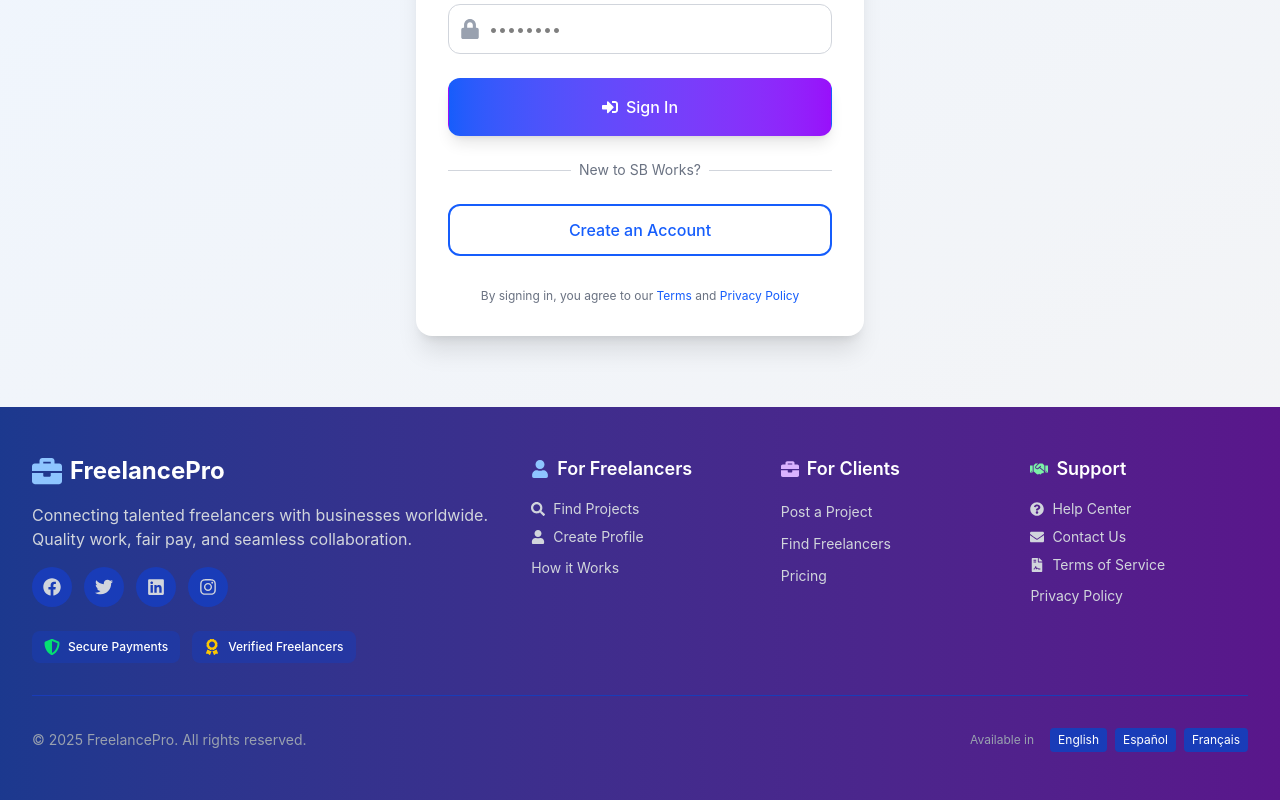
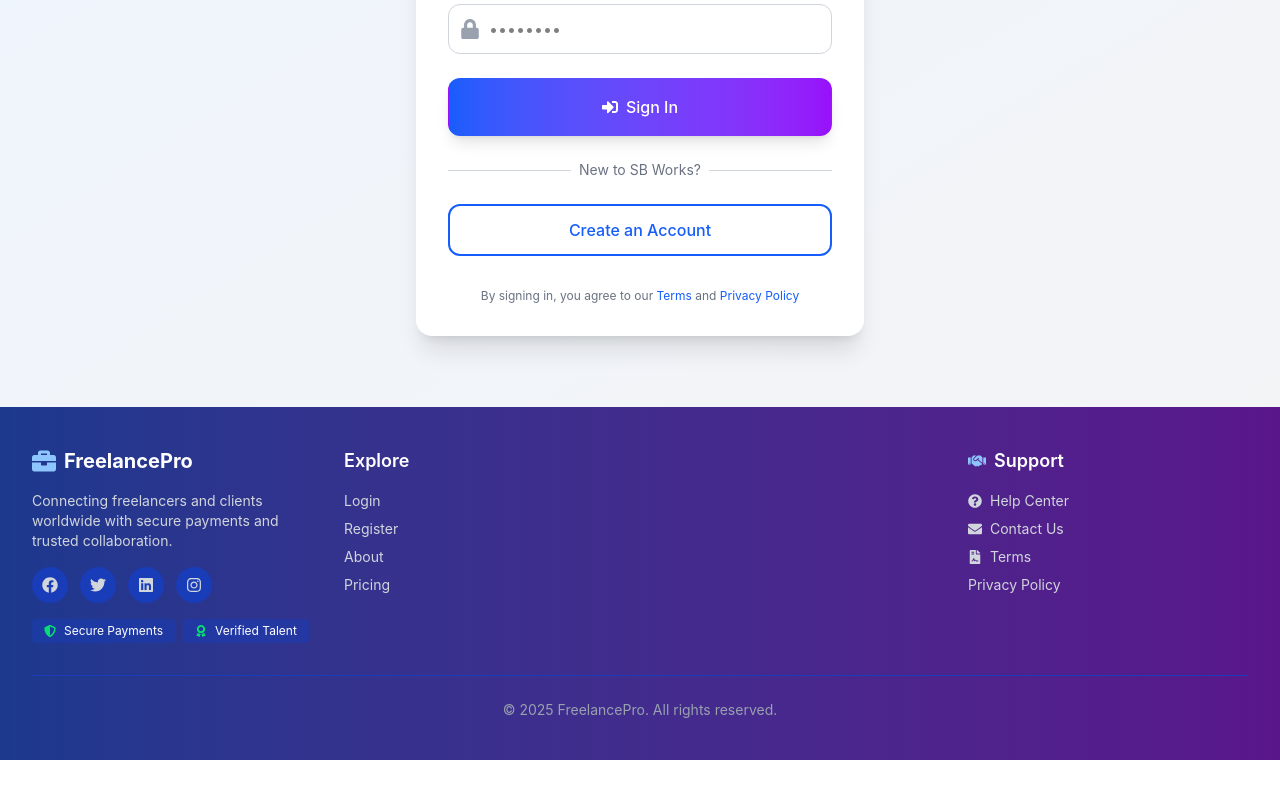
Before and after one commit to logapriyanm/Freelance-Platform, a React app in the folder frontend/: page /login in a window 1280 px wide. Shown: the part 457-1257 px from the top of the page. After the commit the page ends 1217 px from the top, so only its background shows below. Built offline with nearby package versions, Linux system fonts and the light colour scheme; the HTML template or start-up script is replaced by a standard one.

Commit message:
Footer Update

```diff
--- a/frontend/src/components/common/Footer.jsx
+++ b/frontend/src/components/common/Footer.jsx
@@ -1,11 +1,11 @@
-import React from 'react';
-import { Link } from 'react-router-dom';
+import React from "react";
+import { Link } from "react-router-dom";
+import { useSelector } from "react-redux";
 import {
   FaFacebook,
   FaTwitter,
   FaLinkedin,
   FaInstagram,
-  FaGithub,
   FaBriefcase,
   FaUser,
   FaSearch,
@@ -14,187 +14,153 @@ import {
   FaFileContract,
   FaShieldAlt,
   FaAward,
-  FaHandshake
-} from 'react-icons/fa';
+  FaHandshake,
+} from "react-icons/fa";
 
 const Footer = () => {
+  const { user, token } = useSelector((state) => state.auth);
+  const role = user?.role; // admin | freelancer | client | user
+
+  // 🔴 Hide footer completely for admin
+  if (role === "admin") return null;
+
   return (
     <footer className="bg-gradient-to-r from-blue-900 to-purple-900 text-white mt-auto">
-      <div className="container mx-auto px-4 py-8 sm:py-12">
-        <div className="grid grid-cols-1 sm:grid-cols-2 lg:grid-cols-5 gap-6 sm:gap-8">
-          {/* Company Info */}
-          <div className="lg:col-span-2">
+      <div className="container mx-auto px-4 py-10">
+
+        {/* ================= GRID ================= */}
+        <div className="grid grid-cols-1 sm:grid-cols-2 lg:grid-cols-4 gap-8 items-start">
+
+          {/* ================= COLUMN 1 — COMPANY ================= */}
+          <div>
             <div className="flex items-center mb-4">
-              <FaBriefcase className="text-2xl sm:text-3xl mr-2 text-blue-300" />
-              <h3 className="text-xl sm:text-2xl font-bold">FreelancePro</h3>
-            </div>
-            <p className="text-gray-300 mb-4 text-sm sm:text-base">
-              Connecting talented freelancers with businesses worldwide.
-              Quality work, fair pay, and seamless collaboration.
-            </p>
-            <div className="flex space-x-3 mb-6">
-              <a href="#" className="w-8 h-8 sm:w-10 sm:h-10 rounded-full bg-blue-800 flex items-center justify-center text-gray-300 hover:text-white hover:bg-blue-700 transition-colors duration-300">
-                <FaFacebook className="text-lg" />
-              </a>
-              <a href="#" className="w-8 h-8 sm:w-10 sm:h-10 rounded-full bg-blue-800 flex items-center justify-center text-gray-300 hover:text-white hover:bg-blue-700 transition-colors duration-300">
-                <FaTwitter className="text-lg" />
-              </a>
-              <a href="#" className="w-8 h-8 sm:w-10 sm:h-10 rounded-full bg-blue-800 flex items-center justify-center text-gray-300 hover:text-white hover:bg-blue-700 transition-colors duration-300">
-                <FaLinkedin className="text-lg" />
-              </a>
-              <a href="#" className="w-8 h-8 sm:w-10 sm:h-10 rounded-full bg-blue-800 flex items-center justify-center text-gray-300 hover:text-white hover:bg-blue-700 transition-colors duration-300">
-                <FaInstagram className="text-lg" />
-              </a>
+              <FaBriefcase className="text-2xl mr-2 text-blue-300" />
+              <h3 className="text-xl font-bold">FreelancePro</h3>
             </div>
 
-            {/* Trust Badges */}
-            <div className="flex flex-wrap gap-3">
-              <div className="flex items-center bg-blue-800/50 px-3 py-2 rounded-lg">
-                <FaShieldAlt className="text-green-400 mr-2" />
-                <span className="text-xs font-medium">Secure Payments</span>
-              </div>
-              <div className="flex items-center bg-blue-800/50 px-3 py-2 rounded-lg">
-                <FaAward className="text-yellow-400 mr-2" />
-                <span className="text-xs font-medium">Verified Freelancers</span>
-              </div>
+            <p className="text-gray-300 text-sm mb-4">
+              Connecting freelancers and clients worldwide with secure payments
+              and trusted collaboration.
+            </p>
+
+            <div className="flex space-x-3 mb-4">
+              <SocialIcon Icon={FaFacebook} />
+              <SocialIcon Icon={FaTwitter} />
+              <SocialIcon Icon={FaLinkedin} />
+              <SocialIcon Icon={FaInstagram} />
+            </div>
+
+            <div className="flex flex-wrap gap-2">
+              <Badge icon={<FaShieldAlt />} text="Secure Payments" />
+              <Badge icon={<FaAward />} text="Verified Talent" />
             </div>
           </div>
 
-          {/* For Freelancers */}
-          <div>
-            <h4 className="text-lg font-semibold mb-4 flex items-center">
-              <FaUser className="mr-2 text-blue-300" />
-              For Freelancers
-            </h4>
-            <ul className="space-y-2">
-              <li>
-                <Link
-                  to="/browse-projects"
-                  className="text-gray-300 hover:text-white transition-colors duration-300 flex items-center text-sm"
-                >
-                  <FaSearch className="mr-2 text-sm" />
-                  Find Projects
-                </Link>
-              </li>
-              <li>
-                <Link
-                  to="/profile"
-                  className="text-gray-300 hover:text-white transition-colors duration-300 flex items-center text-sm"
-                >
-                  <FaUser className="mr-2 text-sm" />
-                  Create Profile
-                </Link>
-              </li>
-              <li>
-                <Link
-                  to="/how-it-works"
-                  className="text-gray-300 hover:text-white transition-colors duration-300 text-sm"
-                >
-                  How it Works
-                </Link>
-              </li>
-            </ul>
-          </div>
+          {/* ================= COLUMN 2 — ROLE BASED ================= */}
+          {!token && (
+            <FooterSection title="Explore">
+              <FooterLink to="/login">Login</FooterLink>
+              <FooterLink to="/register">Register</FooterLink>
+              <FooterLink to="/about">About</FooterLink>
+              <FooterLink to="/pricing">Pricing</FooterLink>
+            </FooterSection>
+          )}
 
-          {/* For Clients */}
-          <div>
-            <h4 className="text-lg font-semibold mb-4 flex items-center">
-              <FaBriefcase className="mr-2 text-purple-300" />
-              For Clients
-            </h4>
-            <ul className="space-y-2">
-              <li>
-                <Link
-                  to="/post-project"
-                  className="text-gray-300 hover:text-white transition-colors duration-300 text-sm"
-                >
-                  Post a Project
-                </Link>
-              </li>
-              <li>
-                <Link
-                  to="/find-freelancers"
-                  className="text-gray-300 hover:text-white transition-colors duration-300 text-sm"
-                >
-                  Find Freelancers
-                </Link>
-              </li>
-              <li>
-                <Link
-                  to="/pricing"
-                  className="text-gray-300 hover:text-white transition-colors duration-300 text-sm"
-                >
-                  Pricing
-                </Link>
-              </li>
-            </ul>
-          </div>
+          {token && role === "freelancer" && (
+            <FooterSection title="For Freelancers" icon={<FaUser />}>
+              <FooterLink to="/freelancer/projects" icon={<FaSearch />}>
+                Find Projects
+              </FooterLink>
+              <FooterLink to="/freelancer/my-bids">My Bids</FooterLink>
+              <FooterLink to="/freelancer/earnings">Earnings</FooterLink>
+              <FooterLink to="/profile">My Profile</FooterLink>
+            </FooterSection>
+          )}
 
-          {/* Support */}
-          <div>
-            <h4 className="text-lg font-semibold mb-4 flex items-center">
-              <FaHandshake className="mr-2 text-green-300" />
-              Support
-            </h4>
-            <ul className="space-y-2">
-              <li>
-                <Link
-                  to="/help"
-                  className="text-gray-300 hover:text-white transition-colors duration-300 flex items-center text-sm"
-                >
-                  <FaQuestionCircle className="mr-2 text-sm" />
-                  Help Center
-                </Link>
-              </li>
-              <li>
-                <Link
-                  to="/contact"
-                  className="text-gray-300 hover:text-white transition-colors duration-300 flex items-center text-sm"
-                >
-                  <FaEnvelope className="mr-2 text-sm" />
-                  Contact Us
-                </Link>
-              </li>
-              <li>
-                <Link
-                  to="/terms"
-                  className="text-gray-300 hover:text-white transition-colors duration-300 flex items-center text-sm"
-                >
-                  <FaFileContract className="mr-2 text-sm" />
-                  Terms of Service
-                </Link>
-              </li>
-              <li>
-                <Link
-                  to="/privacy"
-                  className="text-gray-300 hover:text-white transition-colors duration-300 text-sm"
-                >
-                  Privacy Policy
-                </Link>
-              </li>
-            </ul>
-          </div>
+          {token && (role === "client" || role === "user") && (
+            <FooterSection title="For Clients" icon={<FaBriefcase />}>
+              <FooterLink to="/client/post-project">
+                Post a Project
+              </FooterLink>
+              <FooterLink to="/projects">
+                Browse Freelancers
+              </FooterLink>
+              <FooterLink to="/client/projects">
+                My Projects
+              </FooterLink>
+              <FooterLink to="/client/payments">
+                Payments
+              </FooterLink>
+            </FooterSection>
+          )}
+
+          {/* ================= COLUMN 3 — SPACER ================= */}
+          <div className="hidden lg:block" />
+
+          {/* ================= COLUMN 4 — SUPPORT ================= */}
+          <FooterSection title="Support" icon={<FaHandshake />}>
+            <FooterLink to="/help" icon={<FaQuestionCircle />}>
+              Help Center
+            </FooterLink>
+            <FooterLink to="/contact" icon={<FaEnvelope />}>
+              Contact Us
+            </FooterLink>
+            <FooterLink to="/terms" icon={<FaFileContract />}>
+              Terms
+            </FooterLink>
+            <FooterLink to="/privacy">
+              Privacy Policy
+            </FooterLink>
+          </FooterSection>
         </div>
 
-        {/* Copyright */}
-        <div className="mt-8 pt-6 sm:pt-8 border-t border-blue-800">
-          <div className="flex flex-col sm:flex-row justify-between items-center gap-4">
-            <p className="text-center sm:text-left text-gray-400 text-xs sm:text-sm">
-              © {new Date().getFullYear()} FreelancePro. All rights reserved.
-            </p>
-            <div className="flex items-center space-x-4">
-              <span className="text-xs text-gray-400">Available in</span>
-              <div className="flex space-x-2">
-                <span className="px-2 py-1 bg-blue-800 text-xs rounded">English</span>
-                <span className="px-2 py-1 bg-blue-800 text-xs rounded">Español</span>
-                <span className="px-2 py-1 bg-blue-800 text-xs rounded">Français</span>
-              </div>
-            </div>
-          </div>
+        {/* ================= COPYRIGHT ================= */}
+        <div className="border-t border-blue-800 mt-8 pt-6 text-center text-gray-400 text-sm">
+          © {new Date().getFullYear()} FreelancePro. All rights reserved.
         </div>
       </div>
     </footer>
   );
 };
 
+/* ================= HELPER COMPONENTS ================= */
+
+const FooterSection = ({ title, icon, children }) => (
+  <div>
+    <h4 className="text-lg font-semibold mb-4 flex items-center">
+      {icon && <span className="mr-2 text-blue-300">{icon}</span>}
+      {title}
+    </h4>
+    <ul className="space-y-2">{children}</ul>
+  </div>
+);
+
+const FooterLink = ({ to, icon, children }) => (
+  <li>
+    <Link
+      to={to}
+      className="flex items-center text-gray-300 hover:text-white transition-colors text-sm"
+    >
+      {icon && <span className="mr-2">{icon}</span>}
+      {children}
+    </Link>
+  </li>
+);
+
+const SocialIcon = ({ Icon }) => (
+  <a
+    href="#"
+    className="w-9 h-9 rounded-full bg-blue-800 flex items-center justify-center text-gray-300 hover:text-white hover:bg-blue-700 transition"
+  >
+    <Icon />
+  </a>
+);
+
+const Badge = ({ icon, text }) => (
+  <div className="flex items-center bg-blue-800/50 px-3 py-1 rounded text-xs">
+    <span className="mr-2 text-green-400">{icon}</span>
+    {text}
+  </div>
+);
+
 export default Footer;
--- a/frontend/src/components/common/ProtectedRoute.jsx
+++ b/frontend/src/components/common/ProtectedRoute.jsx
@@ -1,24 +1,18 @@
-import React from 'react';
-import { Navigate } from 'react-router-dom';
-import { useSelector } from 'react-redux';
+import React from "react";
+import { Navigate } from "react-router-dom";
+import { useSelector } from "react-redux";
 
 const ProtectedRoute = ({ children, allowedRoles }) => {
-  const { user, isLoading } = useSelector((state) => state.auth);
+  const { user, token } = useSelector((state) => state.auth);
 
-  if (isLoading) {
-    return (
-      <div className="flex items-center justify-center min-h-[60vh]">
-        <div className="animate-spin rounded-full h-12 w-12 border-b-2 border-blue-600"></div>
-      </div>
-    );
+  // 🔐 NO TOKEN → LOGIN
+  if (!token) {
+    return <Navigate to="/login" replace />;
   }
 
-  if (!user) {
-    return <Navigate to="/login" />;
-  }
-
-  if (allowedRoles && !allowedRoles.includes(user.role)) {
-    return <Navigate to="/" />;
+  // 🛑 ROLE CHECK
+  if (allowedRoles && !allowedRoles.includes(user?.role)) {
+    return <Navigate to="/" replace />;
   }
 
   return children;
```
Also changed, not shown: frontend/src/redux/slices/authSlice.js (+13 -0 lines).
